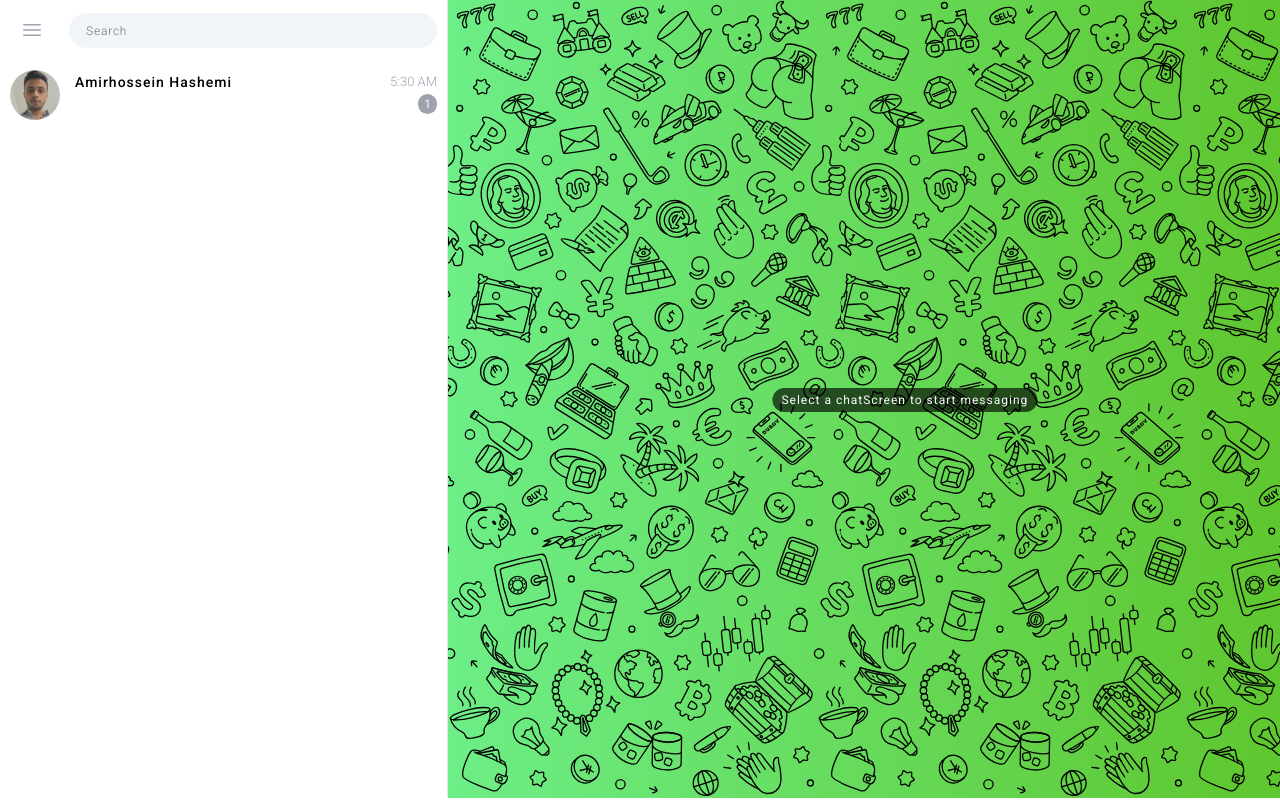
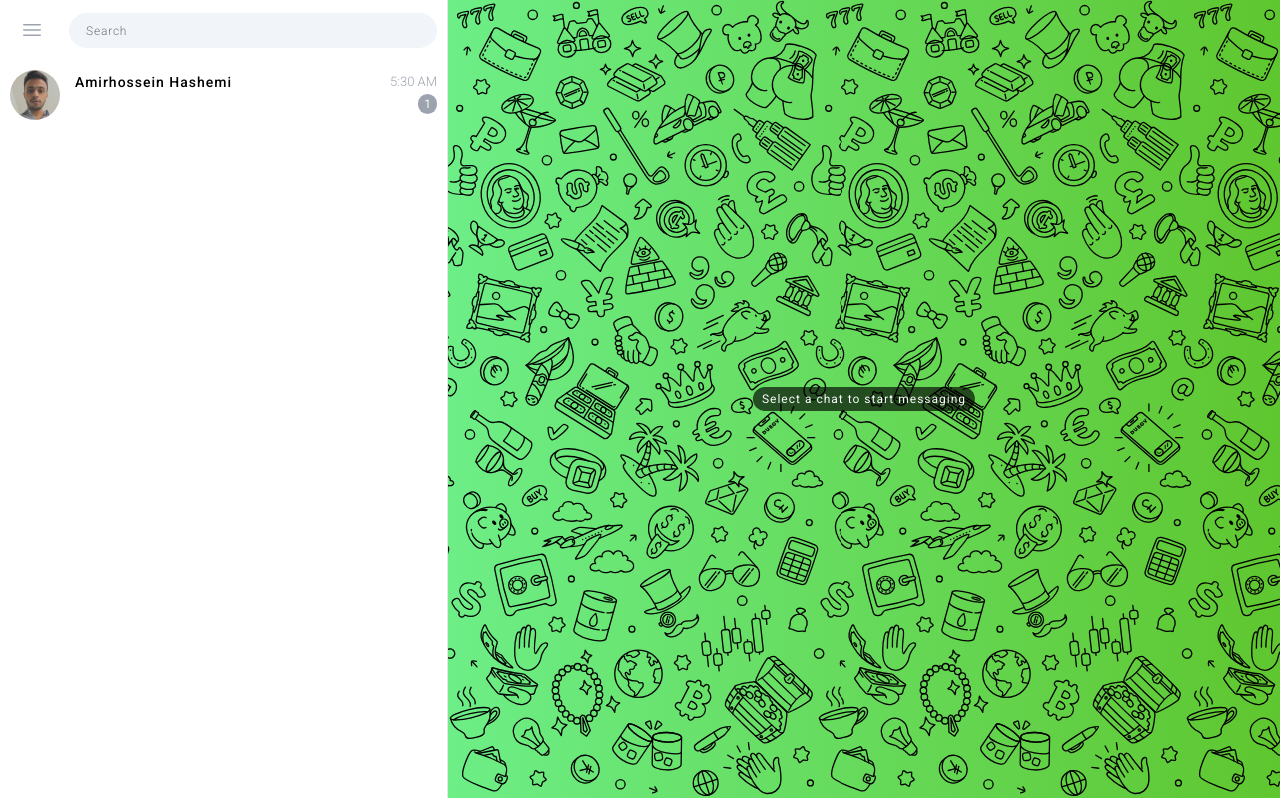
Before and after one commit to AmirhosseinHashemi/telegram-desktop-clone, a React (Vite) app: page / in a window 1280 px wide. Built offline with nearby package versions, Linux system fonts and the light colour scheme.

Commit message:
🐛 fix a small css  bug

```diff
--- a/src/features/chatscreen/ChatScreen.jsx
+++ b/src/features/chatscreen/ChatScreen.jsx
@@ -1,8 +1,8 @@
 import styled from "styled-components";
 
 const StyledChatScreen = styled.div`
+  position: relative;
   flex-basis: 65%;
-  /* opacity: 0.7; */
 
   background: url("/chat-background.svg"),
     linear-gradient(
@@ -17,11 +17,12 @@ const Label = styled.p`
   position: absolute;
   top: 50%;
   left: 50%;
-  transform: translate(50%, -50%);
+  transform: translate(-50%, -50%);
 
   font-size: 1.2rem;
   color: var(--color-gray-50);
   letter-spacing: 0.1rem;
+  text-align: center;
 
   background-color: rgba(0, 0, 0, 0.65);
   padding: 0.5rem 0.9rem;
@@ -31,7 +32,7 @@ const Label = styled.p`
 function ChatScreen() {
   return (
     <StyledChatScreen>
-      <Label>Select a chatScreen to start messaging</Label>
+      <Label>Select a chat to start messaging</Label>
     </StyledChatScreen>
   );
 }
```
